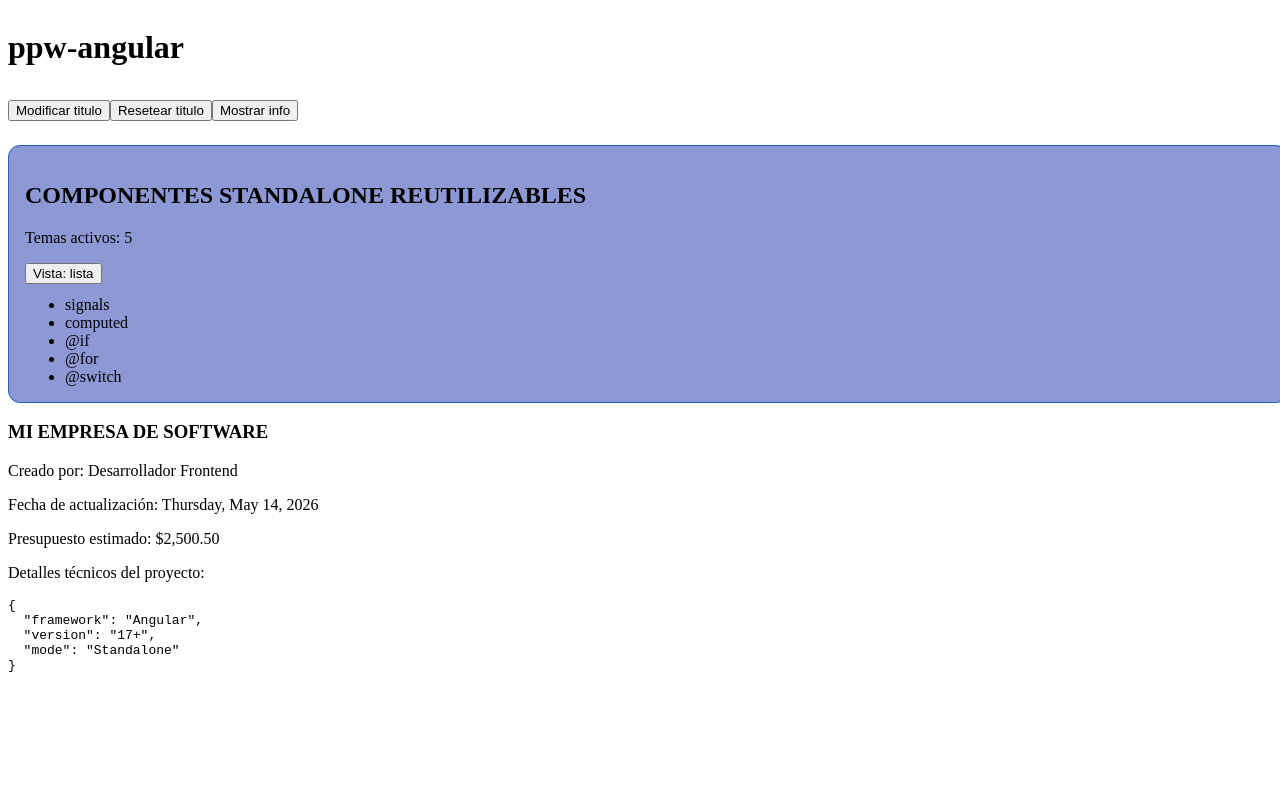
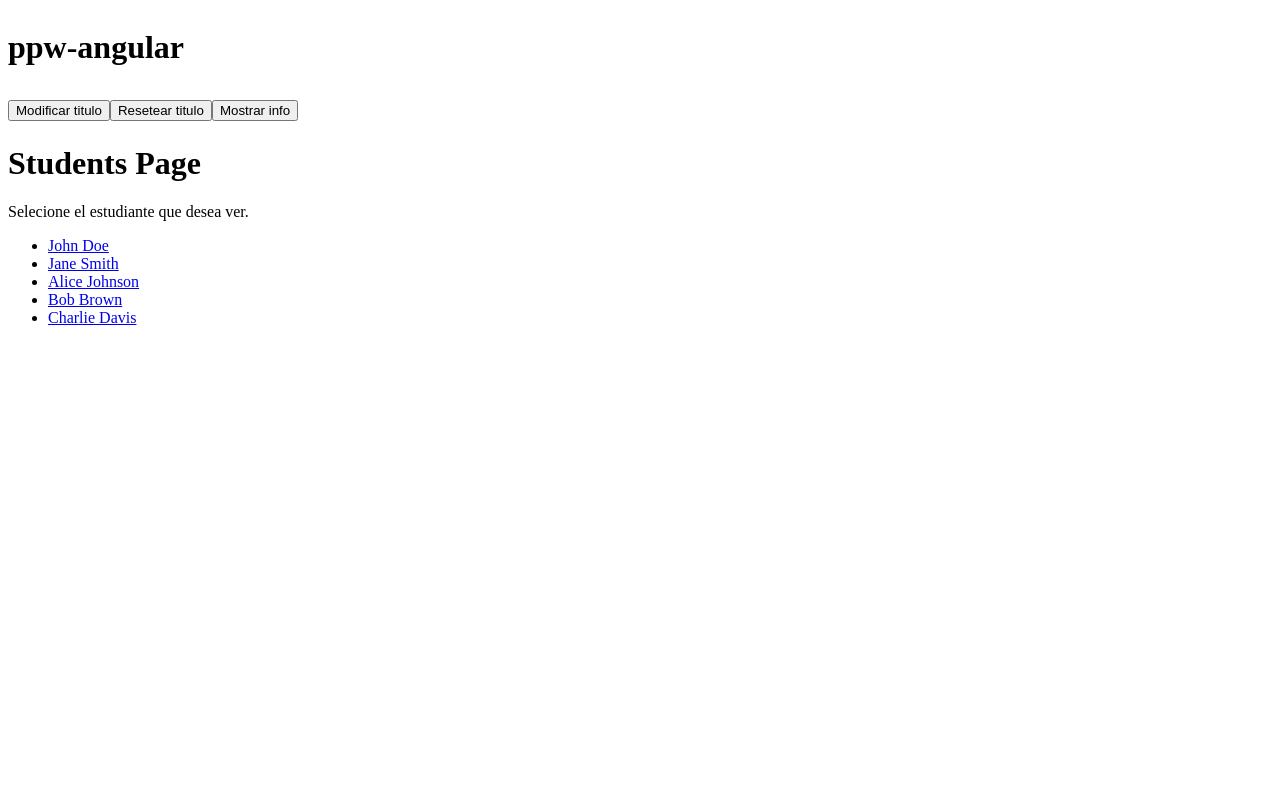
Before and after one commit to MatiasSinchi/icc-ppw-angular-test, an Angular app in the folder ppw-angular-21/: page /students in a window 1280 px wide. Before the commit this address led to /. Shown: the top 800 px of the page. Built offline with nearby package versions, Linux system fonts and the light colour scheme.

Commit message:
features add
uso de senales para control de studentsdetail

```diff
--- a/ppw-angular-21/src/app/app.html
+++ b/ppw-angular-21/src/app/app.html
@@ -1,6 +1,5 @@
+  <app-header />
 <main class="app-shell">
-  <app-header />
   <router-outlet />
-  <app-hero />
+ </main>
   <app-footer />
-</main>
--- a/ppw-angular-21/src/app/app.routes.ts
+++ b/ppw-angular-21/src/app/app.routes.ts
@@ -1,3 +1,12 @@
 import { Routes } from '@angular/router';
+import { StudentsPage } from './features/students/pages/students-page/students-page';
+import { StudentsDetailPage } from './features/students/pages/students-detail-page/students-detail-page';
+import { HomePages } from './features/home/pages/home-pages/home-pages';
 
-export const routes: Routes = [];
+export const routes: Routes = [
+    {path: '', component: HomePages },
+    {path: 'students', component: StudentsPage },
+    {path: 'students/:id', component: StudentsDetailPage },
+    {path: '**', redirectTo: '' }
+
+];
--- /dev/null
+++ b/ppw-angular-21/src/app/features/home/pages/home-pages/home-pages.html
@@ -0,0 +1,2 @@
+<h1>Home Page</h1>
+<app-hero></app-hero>
--- /dev/null
+++ b/ppw-angular-21/src/app/features/home/pages/home-pages/home-pages.ts
@@ -0,0 +1,16 @@
+import { ChangeDetectionStrategy, Component } from '@angular/core';
+import { AppHeroComponent } from "../../../../components/hero/hero";
+import { Router } from '@angular/router';
+
+@Component({
+  selector: 'app-home-pages',
+  imports: [AppHeroComponent],
+  templateUrl: './home-pages.html',
+  changeDetection: ChangeDetectionStrategy.OnPush,
+})
+export class HomePages {
+  constructor(private router: Router) {}
+  goToStudents() {
+    this.router.navigate(['/students']);
+  }
+}
--- /dev/null
+++ b/ppw-angular-21/src/app/features/students/pages/students-detail-page/students-detail-page.html
@@ -0,0 +1,8 @@
+<h2>Detalle estudiante</h2>
+<section>
+    <h3>INFORMACION</h3>
+    <p>ID recibido por la ruta
+        <strong>{{id}}</strong>
+    </p>
+    <a [routerLink]="['/students']">Volver al estado</a>
+</section>
--- /dev/null
+++ b/ppw-angular-21/src/app/features/students/pages/students-detail-page/students-detail-page.ts
@@ -0,0 +1,14 @@
+import { ChangeDetectionStrategy, Component, inject } from '@angular/core';
+import { ActivatedRoute, RouterLink } from '@angular/router';
+
+@Component({
+  selector: 'app-students-detail-page',
+  imports: [RouterLink],
+  templateUrl: './students-detail-page.html',
+  changeDetection: ChangeDetectionStrategy.OnPush,
+})
+export class StudentsDetailPage {
+  //permite leer parametros de la ruta, como el id del estudiante
+  private route = inject(ActivatedRoute);
+  readonly id = this.route.snapshot.paramMap.get('id');
+}
--- /dev/null
+++ b/ppw-angular-21/src/app/features/students/pages/students-page/students-page.html
@@ -0,0 +1,12 @@
+<h1>Students Page</h1>
+<p>Selecione el estudiante que desea ver.</p>
+
+<ul>
+    @for (estudiante of students(); track estudiante.id) {
+        <li>
+            <a [routerLink]="['/students', estudiante.id]">{{ estudiante.name }}</a>
+        </li>
+    }  @empty {
+        <li>Listado vacio</li>
+    }
+</ul>
--- /dev/null
+++ b/ppw-angular-21/src/app/features/students/pages/students-page/students-page.ts
@@ -0,0 +1,18 @@
+import { ChangeDetectionStrategy, Component, signal } from '@angular/core';
+import { Router, RouterLink } from '@angular/router';
+
+@Component({
+  selector: 'app-students-page',
+  imports: [RouterLink],
+  templateUrl: './students-page.html',
+  changeDetection: ChangeDetectionStrategy.OnPush,
+})
+export class StudentsPage {
+  readonly students = signal([
+    { id: 1, name: 'John Doe' },
+    { id: 2, name: 'Jane Smith' },
+    { id: 3, name: 'Alice Johnson' },
+    { id: 4, name: 'Bob Brown' },
+    { id: 5, name: 'Charlie Davis' }
+  ])
+}
```
